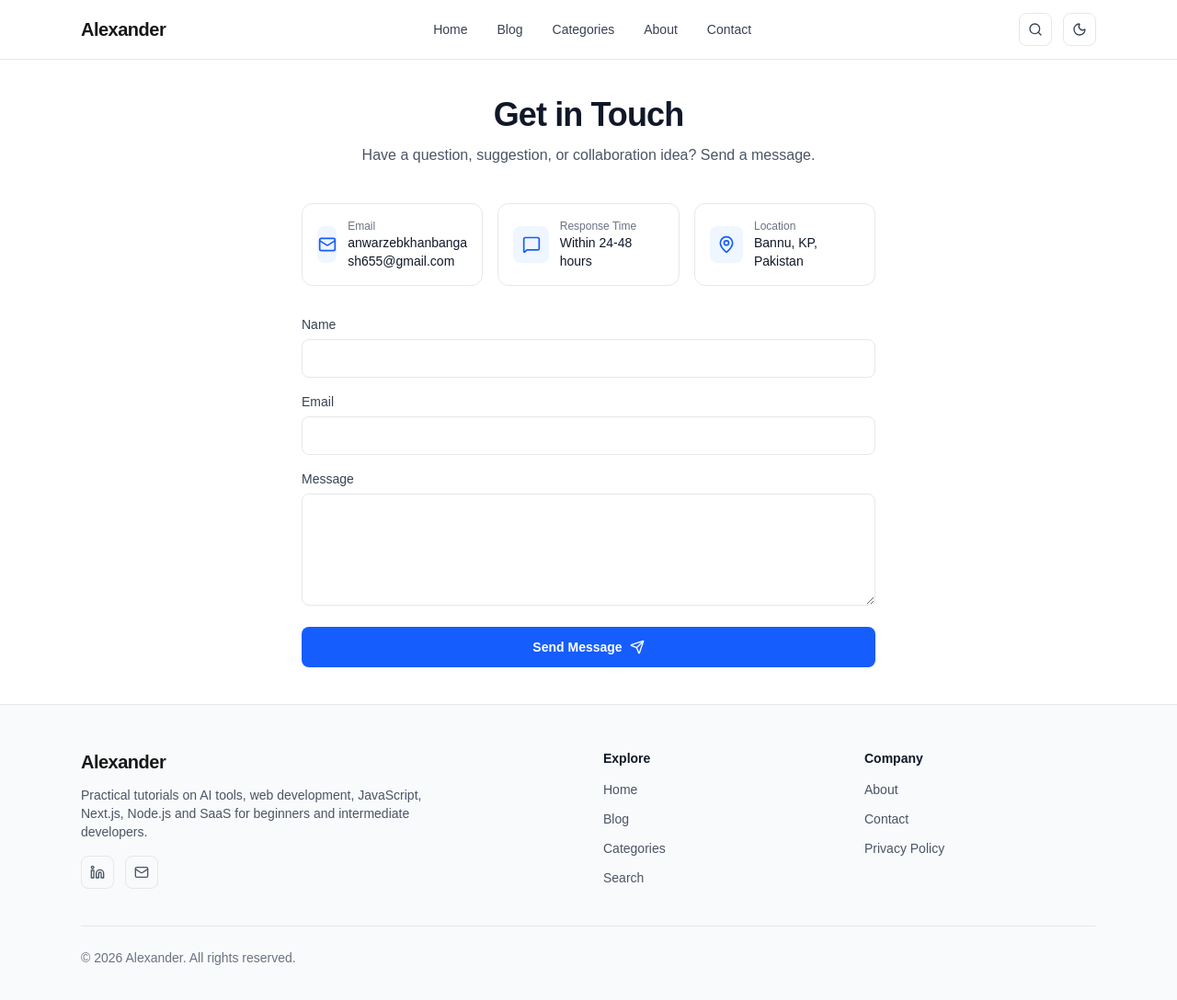
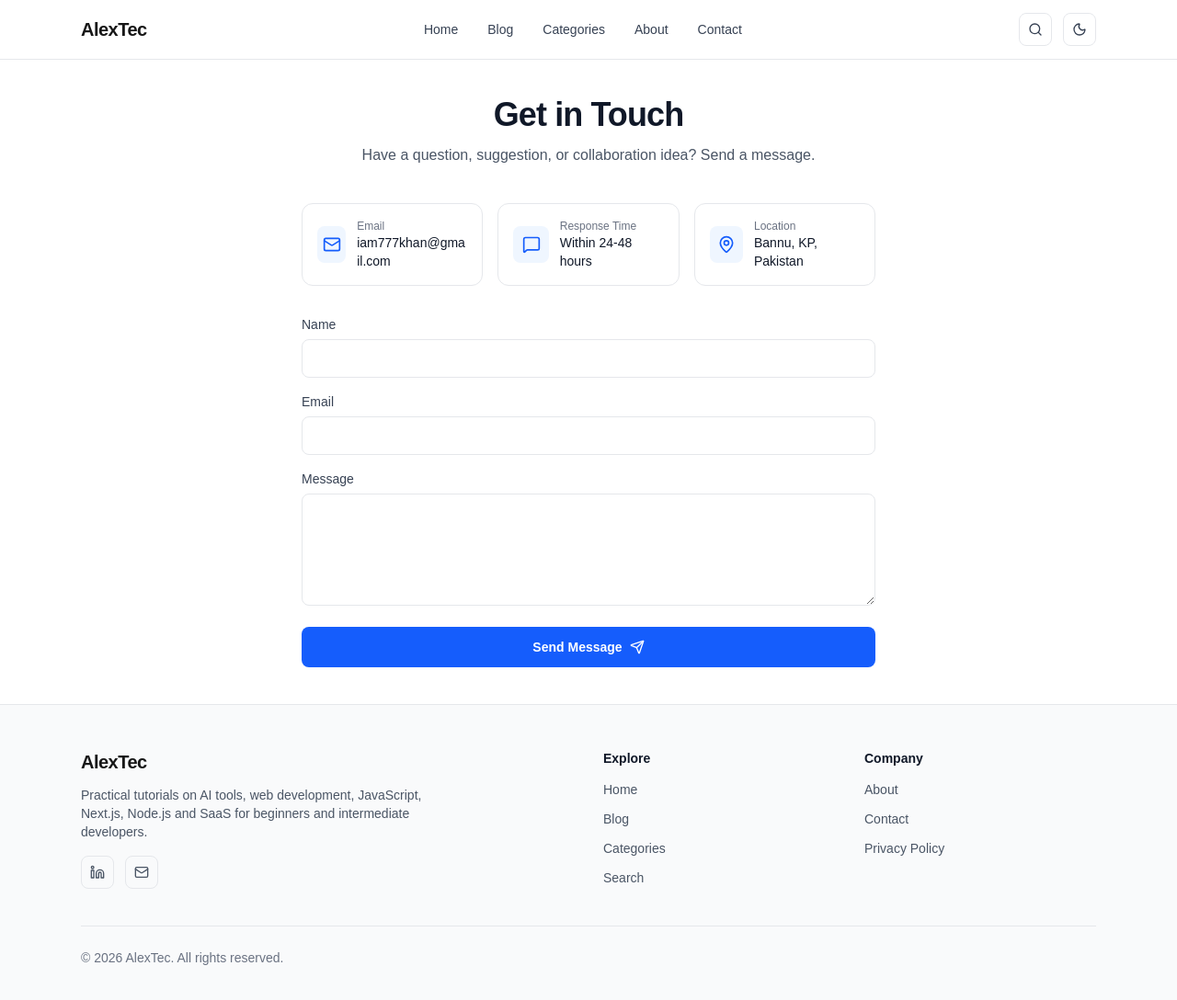
Before and after one commit to anwarzebbangash/alexzender, a Next.js app: page /contact in a window 1280 px wide. Shown: the top 1088 px of the page at 92% size. Built offline with nearby package versions, Linux system fonts and the light colour scheme.

Commit message:
Update website

```diff
--- a/src/app/contact/page.tsx
+++ b/src/app/contact/page.tsx
@@ -43,7 +43,7 @@ export default function ContactPage() {
           <div>
             <p className="text-xs text-gray-500 dark:text-gray-400">Email</p>
                <p className="text-sm font-medium text-gray-900 dark:text-white break-all">
-              anwarzebkhanbangash655@gmail.com
+iam777khan@gmail.com
             </p>
           </div>
         </div>
--- a/src/app/layout.tsx
+++ b/src/app/layout.tsx
@@ -16,8 +16,8 @@ const geistMono = Geist_Mono({
 });
 export const metadata: Metadata = {
   title: {
-    default: "Alexander | AI, Web Development & Software Tutorials",
-    template: "%s | Alexander",
+    default: "AlexTec | AI, Web Development & Software Tutorials",
+    template: "%s | AlexTec",
   },
   description:
     "Practical tutorials on AI tools, web development, JavaScript, Next.js, Node.js and SaaS for beginners and intermediate developers.",
@@ -30,17 +30,17 @@ export const metadata: Metadata = {
     "SaaS",
     "programming tutorials",
   ],
-  authors: [{ name: "Anwar zeb Khan Bangash" }],
+  authors: [{ name: "Abdullah" }],
   openGraph: {
-    title: "Alexander | AI, Web Development & Software Tutorials",
+    title: "AlexTec | AI, Web Development & Software Tutorials",
     description:
       "Practical tutorials on AI tools, web development, JavaScript, Next.js, Node.js and SaaS.",
-    siteName: "Alexander",
+    siteName: "AlexTec",
     type: "website",
   },
   twitter: {
     card: "summary_large_image",
-    title: "Alexander | AI, Web Development & Software Tutorials",
+    title: "AlexTec | AI, Web Development & Software Tutorials",
     description:
       "Practical tutorials on AI tools, web development, JavaScript, Next.js, Node.js and SaaS.",
   },
--- a/src/components/footer.tsx
+++ b/src/components/footer.tsx
@@ -35,12 +35,12 @@ const footerLinks = {
 const socialLinks = [
   {
     label: "LinkedIn",
-    href: "https://www.linkedin.com/in/anwar-zeb-khan-bangash-2a6b92376",
+    // href: "https://www.linkedin.com/in/anwar-zeb-khan-bangash-2a6b92376",
     icon: LinkedinIcon, // 2. Updated to use the custom SVG component
   },
   {
     label: "Email",
-    href: "mailto:anwarzebkhanbangash655@gmail.com",
+    href: "mailto:iam777khan@gmail.com",
     icon: Mail,
   },
 ];
@@ -54,7 +54,7 @@ export function Footer() {
         <div className="grid grid-cols-2 gap-8 md:grid-cols-4">
           <div className="col-span-2">
                        <Link href="/" className="text-xl font-bold tracking-tight">
-              Alexander
+              AlexTec
             </Link>
             <p className="mt-3 max-w-sm text-sm text-gray-600 dark:text-gray-400">
               Practical tutorials on AI tools, web development, JavaScript,
@@ -102,7 +102,7 @@ export function Footer() {
         </div>
 
         <div className="mt-10 border-t border-gray-200 pt-6 text-sm text-gray-500 dark:border-gray-800 dark:text-gray-400">
-                  © {year} Alexander. All rights reserved.
+                  © {year} AlexTec. All rights reserved.
         </div>
       </div>
     </footer>
--- a/src/components/navbar.tsx
+++ b/src/components/navbar.tsx
@@ -21,7 +21,7 @@ export function Navbar() {
       <nav className="mx-auto flex h-16 max-w-6xl items-center justify-between px-4 sm:px-6">
         {/* Logo */}
                       <Link href="/" className="text-xl font-bold tracking-tight">
-          Alexander
+          AlexTec
         </Link>
 
         {/* Desktop Nav Links */}
```
